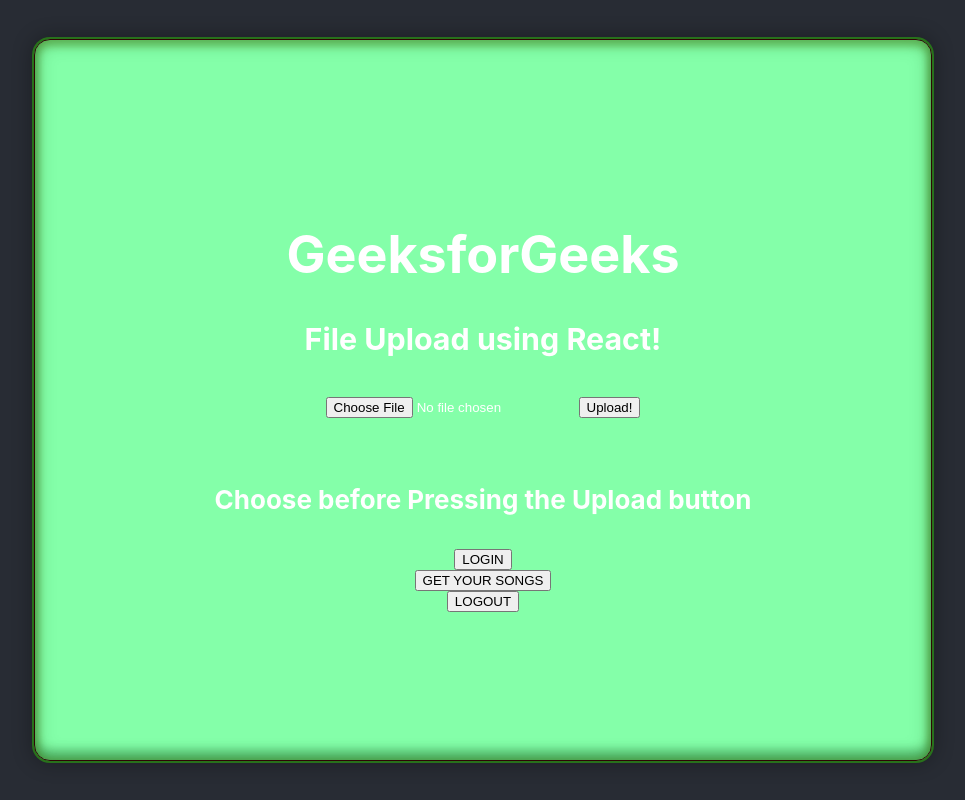
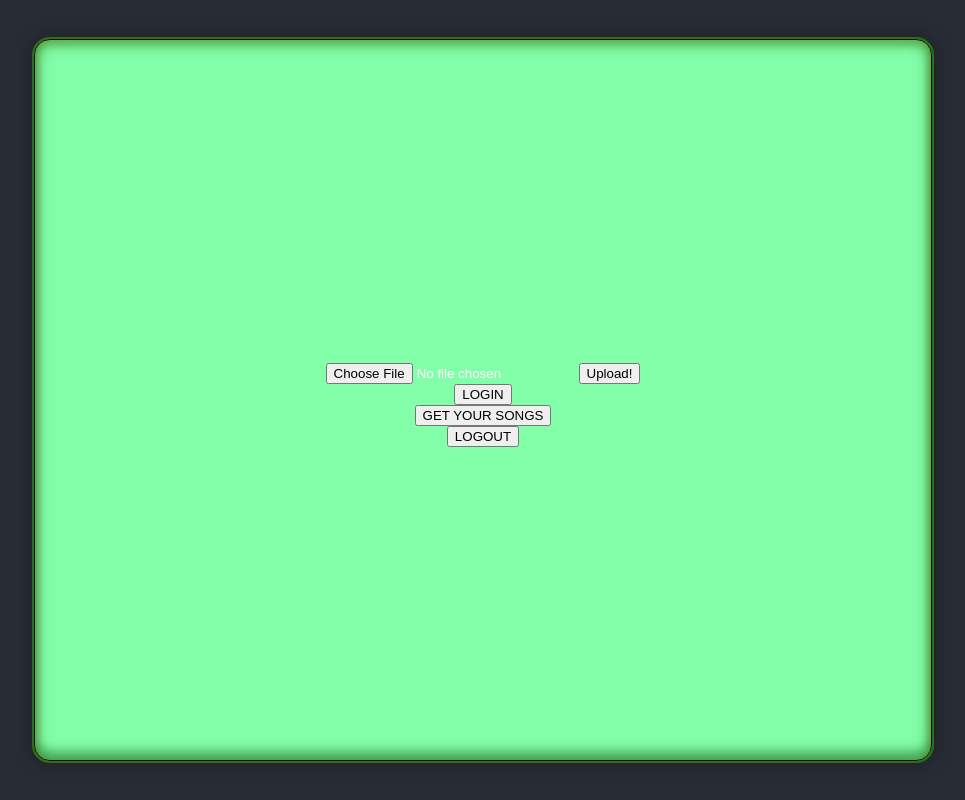
Before and after one commit to fillipp97/Picture-Mood-Playlist-CPAC, a React (Create React App) app in the folder client/: page / in a window 1280 px wide. Shown: the whole page, without its empty margins (157-1122 px from the left). Built offline with nearby package versions, Linux system fonts and the light colour scheme.

Commit message:
Image preview

```diff
--- a/client/src/Components/UploadImage.js
+++ b/client/src/Components/UploadImage.js
@@ -38,56 +38,24 @@
         axios.post("/uploadFile", formData);
       };
 
-      // File content to be displayed after
-      // file upload is complete
-      fileData = () => {
-
-        if (this.state.selectedFile) {
-
-          return (
-            <div>
-              <h2>File Details:</h2>
-
-  <p>File Name: {this.state.selectedFile.name}</p>
-
-
-  <p>File Type: {this.state.selectedFile.type}</p>
-
-
-  <p>
-                Last Modified:{" "}
-                {this.state.selectedFile.lastModifiedDate.toDateString()}
-              </p>
-
-            </div>
-          );
-        } else {
-          return (
-            <div>
-              <br />
-              <h4>Choose before Pressing the Upload button</h4>
-            </div>
-          );
+      getFile=()=>{
+        if(this.state.selectedFile!=null){
+          let image = URL.createObjectURL(this.state.selectedFile)
+          return <img style={{height: '25vh', width: '50vw'}} src={image} />
         }
-      };
+      }
 
       render() {
 
         return (
           <div>
-              <h1>
-                GeeksforGeeks
-              </h1>
-              <h3>
-                File Upload using React!
-              </h3>
+              {this.getFile()}
               <div>
                   <input type="file" onChange={this.onFileChange} />
                   <button onClick={this.onFileUpload}>
                     Upload!
                   </button>
               </div>
-            {this.fileData()}
           </div>
         );
       }
```
Also changed, not shown: client/src/App.js (line endings or trailing spaces), 1 other file (tests, documents, lock files or other folders).
